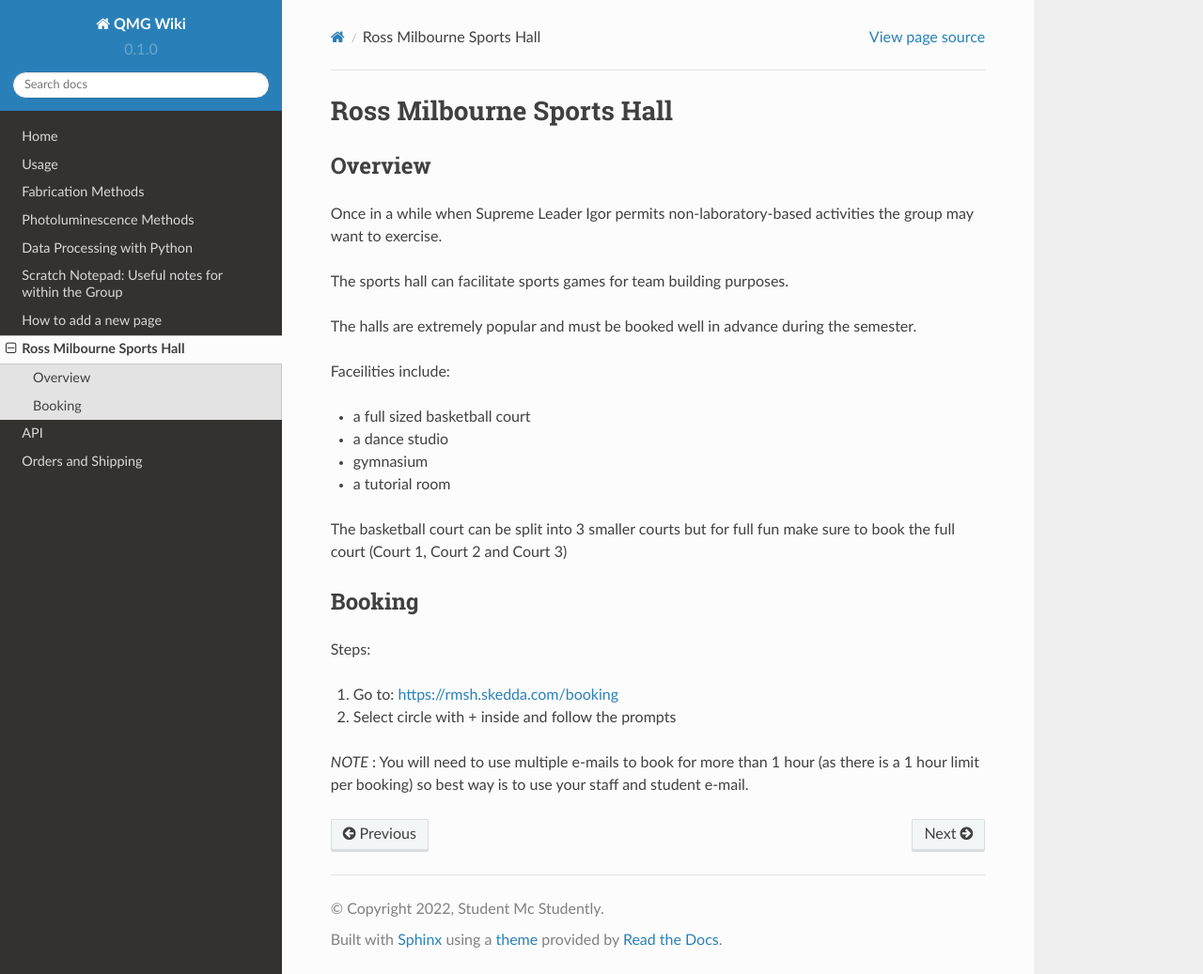
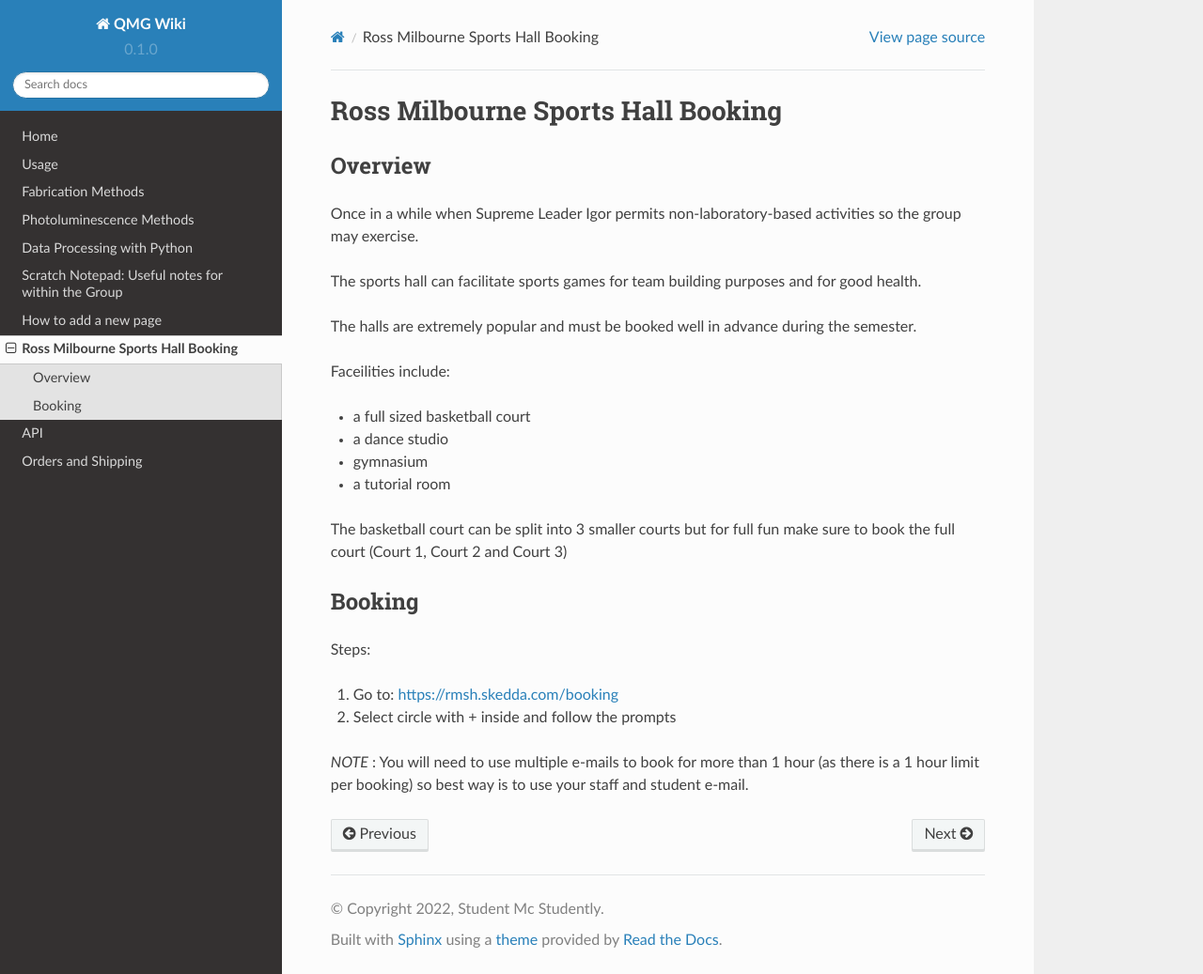
Before and after one commit to quantum-materials-group/QMG-wiki, a Sphinx documentation site: the page built from docs/pages/sportshall.rst, in a window 1280 px wide and 1037 px high. Shown: the whole window at 94% size. Built offline with Sphinx 7.4.7 and the Read the Docs theme 2.0.0, drawn with Linux system fonts in a browser that asks for light colours.

Commit message:
Update sportshall.rst

```diff
--- a/docs/pages/sportshall.rst
+++ b/docs/pages/sportshall.rst
@@ -1,11 +1,11 @@
-Ross Milbourne Sports Hall
-==========================
+Ross Milbourne Sports Hall Booking
+===================================
 
 Overview
 ---------
-Once in a while when Supreme Leader Igor permits non-laboratory-based activities the group may want to exercise.
+Once in a while when Supreme Leader Igor permits non-laboratory-based activities so the group may exercise.
 
-The sports hall can facilitate sports games for team building purposes.
+The sports hall can facilitate sports games for team building purposes and for good health.
 
 The halls are extremely popular and must be booked well in advance during the semester.
 
```
